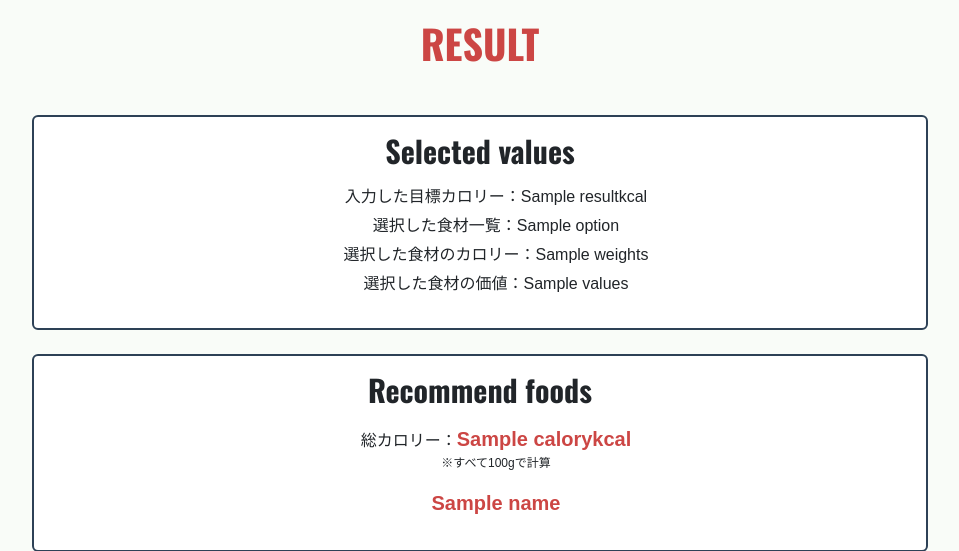
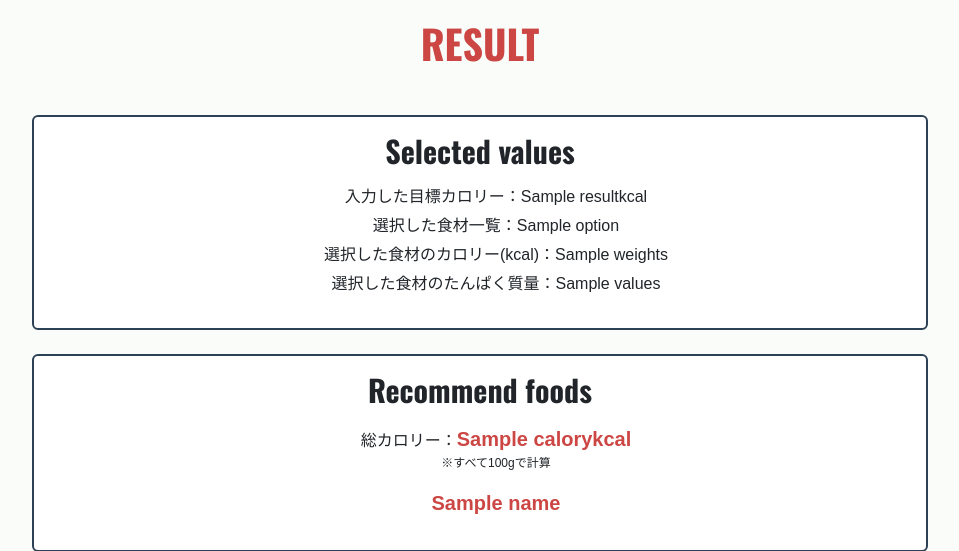
Before and after one commit to Im-not-yoneda/food-recommend, a Django app: template Recommend/templates/polls/result.html in a window 1280 px wide. Shown: the part 61-612 px from the top of the page, without its empty margins (160-1119 px from the left). Run offline with Django 4.2, Linux system fonts and the light colour scheme; the template is opened without the code that fills it: most values are stand-ins (such as "Sample title", 1, 10 or a date in 2020).

Commit message:
RESULTページの文言を変更しました。

```diff
--- a/Recommend/templates/polls/result.html
+++ b/Recommend/templates/polls/result.html
@@ -56,8 +56,8 @@
                         <ul>
                             <li>入力した目標カロリー：{{ result }}kcal</li>
                             <li>選択した食材一覧：{{ option }}</li>
-                            <li>選択した食材のカロリー：{{ weights }}</li>
-                            <li>選択した食材の価値：{{ values }}</li>
+                            <li>選択した食材のカロリー(kcal)：{{ weights }}</li>
+                            <li>選択した食材のたんぱく質量：{{ values }}</li>
                         </ul>
                     </p>
                 </div>
```
